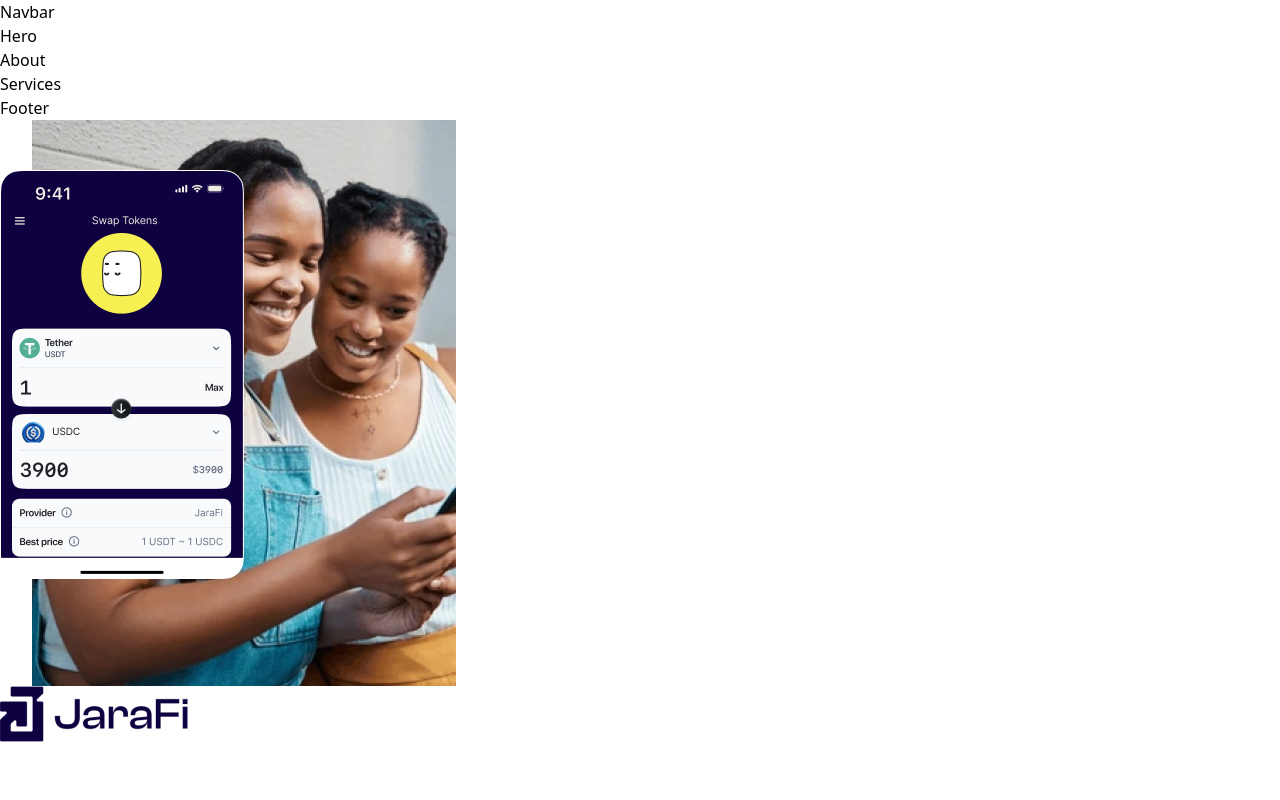
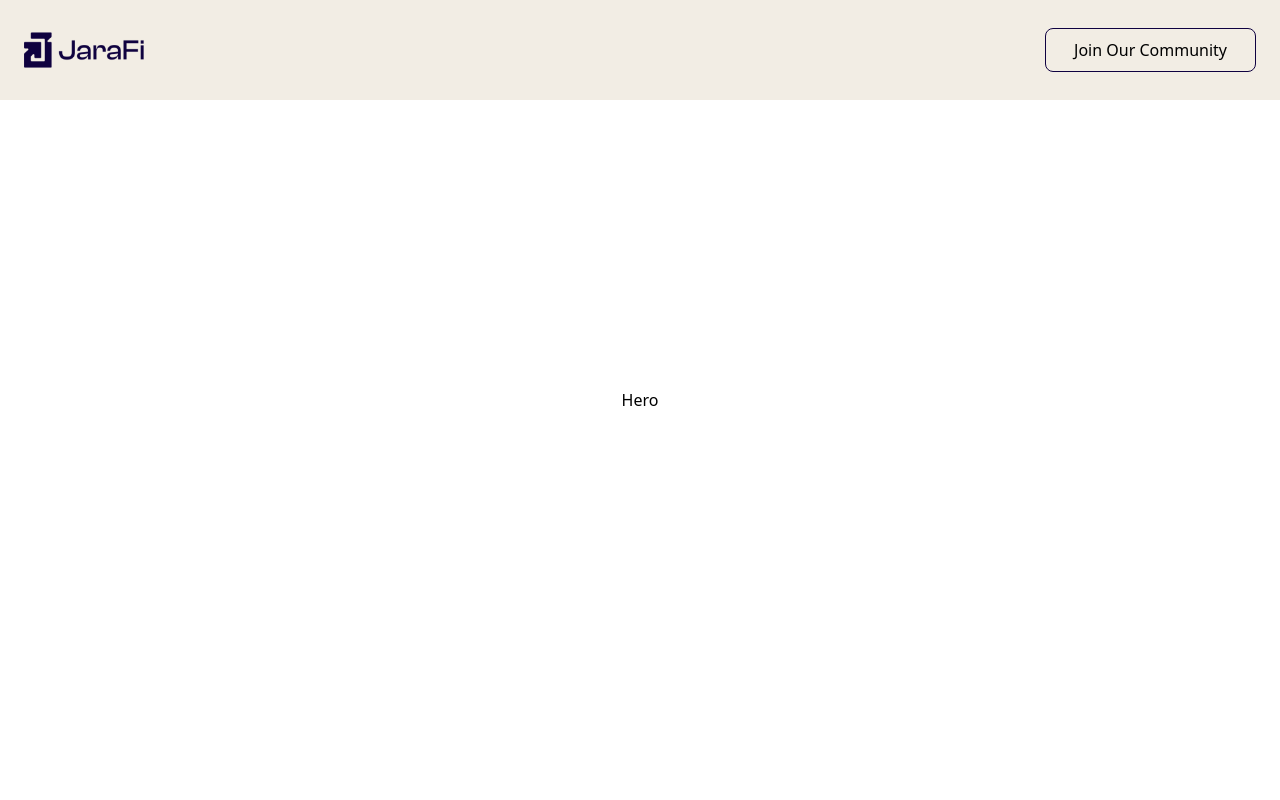
Before and after one commit to DevBigEazi/JaraFi_Landing_Page, a React (Vite) app: page / in a window 1280 px wide. Shown: the top 800 px of the page. Built offline with nearby package versions, Linux system fonts and the light colour scheme.

Commit message:
Implement some designs..

```diff
--- a/src/components/Navbar.jsx
+++ b/src/components/Navbar.jsx
@@ -1,5 +1,28 @@
+import { icons } from "../constants";
+
 const Navbar = () => {
-  return <header>Navbar</header>;
+  return (
+    <header className="bg-linen py-7 px-6 w-full absolute z-10">
+      <nav className="flex justify-between items-center max-container">
+        <a href="/">
+          <img
+            className="m-0"
+            src={icons.fullLogoBlue}
+            alt="logo"
+            width={120}
+            height={20}
+          />
+        </a>
+
+        <div className="h-11 w-55 border-[1px] border-primary transition-all duration-[0.5s] hover:bg-whitesmoke rounded-lg flex items-center py-3 px-7 max-sm:hidden">
+          <a href="#footer">Join Our Community</a>
+        </div>
+        <div className="hidden max-sm:block">
+          <img src={icons.menuBurger} alt="menu icon" />
+        </div>
+      </nav>
+    </header>
+  );
 };
 
 export default Navbar;
--- a/src/constants/icons.js
+++ b/src/constants/icons.js
@@ -1,7 +1,8 @@
 import fullLogoBlue from '../assets/icons/full_logo_blue.png';
 import linkedin from '../assets/icons/linkedin.png';
 import logoBlue from '../assets/icons/logo_blue.png';
+import menuBurger from '../assets/icons/menu-burger.png';
 import telegram from '../assets/icons/telegram.png';
 import x from '../assets/icons/x.png';
 
-export default { fullLogoBlue, linkedin, logoBlue, telegram, x };
+export default { fullLogoBlue, linkedin, logoBlue, menuBurger, telegram, x };
--- a/src/sections/Hero.jsx
+++ b/src/sections/Hero.jsx
@@ -1,5 +1,9 @@
 const Hero = () => {
-  return <section>Hero</section>;
+  return (
+    <section className="min-h-screen flex justify-center items-center">
+      Hero
+    </section>
+  );
 };
 
 export default Hero;
```
Also changed, not shown: src/assets/icons/menu-burger.png (added).
